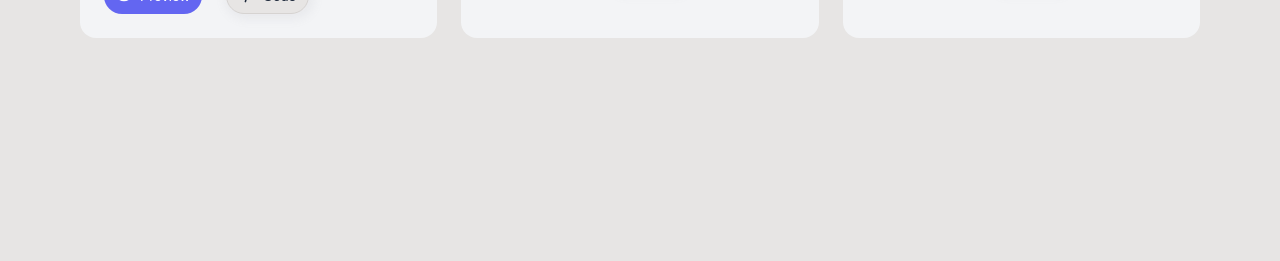
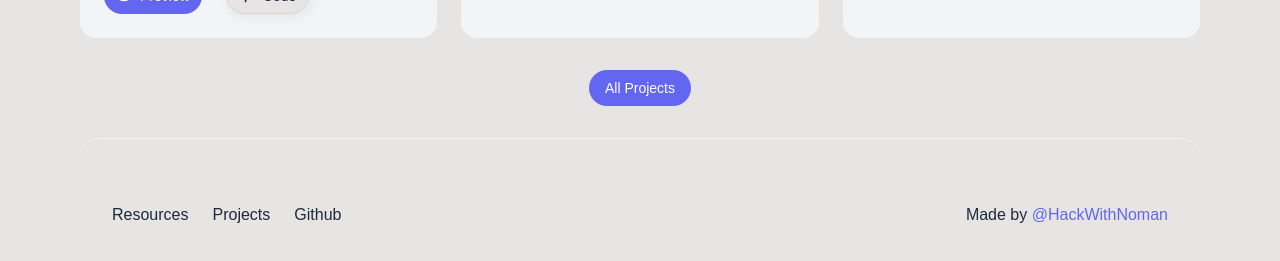
Before and after one commit to HackWithNoman/frontendmentor-site, a Next.js app: page / in a window 1280 px wide. Shown: the part 2130-2391 px from the top of the page. Before the commit the page ends 2168 px from the top, so only its background shows below. Built offline with nearby package versions, Linux system fonts and the light colour scheme.

Commit message:
added footer

```diff
--- a/src/app/(main)/page.tsx
+++ b/src/app/(main)/page.tsx
@@ -1,3 +1,4 @@
+import Footer from "../components/home/Footer";
 import Hero from "../components/home/Hero";
 import Projects from "../components/home/Projects";
 
@@ -6,6 +7,7 @@ export default function Home() {
     <>
       <Hero />
       <Projects />
+      <Footer />
     </>
   );
 }
--- /dev/null
+++ b/src/app/components/home/Footer.tsx
@@ -0,0 +1,25 @@
+import Link from "next/link";
+
+function Footer() {
+  return (
+    <footer className="flex justify-between py-16 px-8 rounded-lg border-t border-gray-100">
+      <div className="flex gap-6">
+        <Link href="/resources">Resources</Link>
+        <Link href="/projects">Projects</Link>
+        <Link href="/github">Github</Link>
+      </div>
+      <p>
+        Made by{" "}
+        <a
+          href="https://github.com/HackWithNoman"
+          target="_blank"
+          className="text-[#6366f1]"
+        >
+          @HackWithNoman
+        </a>
+      </p>
+    </footer>
+  );
+}
+
+export default Footer;
--- a/src/app/components/home/Projects.tsx
+++ b/src/app/components/home/Projects.tsx
@@ -1,9 +1,11 @@
 import data from "@/data/projects";
 import ProjectCard from "../projects/ProjectCard";
+import { Button } from "@/components/ui/button";
+import Link from "next/link";
 
 function Projects() {
   return (
-    <section className="mt-24">
+    <section className="mt-24 flex flex-col items-center">
       <div className="text-center mb-6">
         <h2 className="text-2xl">Projects</h2>
         <p>Preview and get Source Code</p>
@@ -20,6 +22,11 @@ function Projects() {
           />
         ))}
       </div>
+      <div className="my-8">
+        <Link href={"/projects"}>
+          <Button>All Projects</Button>
+        </Link>
+      </div>
     </section>
   );
 }
```
